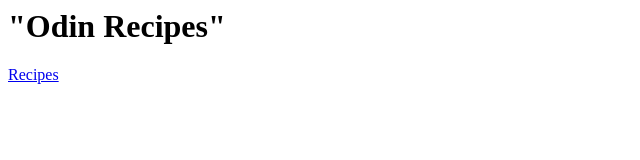
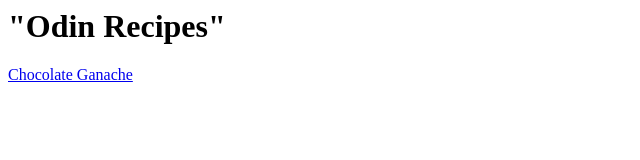
Before and after one commit to Violet0222/odin-recipes, a plain HTML site: page index.html in a window 1280 px wide. Shown: the full height of the page, 0-640 px from the left. Drawn offline with Linux system fonts and the light colour scheme.

Commit message:
added link

```diff
--- a/index.html
+++ b/index.html
@@ -7,7 +7,7 @@
 
 <body>
     <h1>"Odin Recipes"</h1>
-    <a href="lasagna.html">Recipes</a>
+    <a href="Chocolate_Ganache.html">Chocolate Ganache</a>
 </body>
 
 </html>
```
Also changed, not shown: Chocolate_Ganache.html (renamed from lasagna.html, +1 -1 lines).
